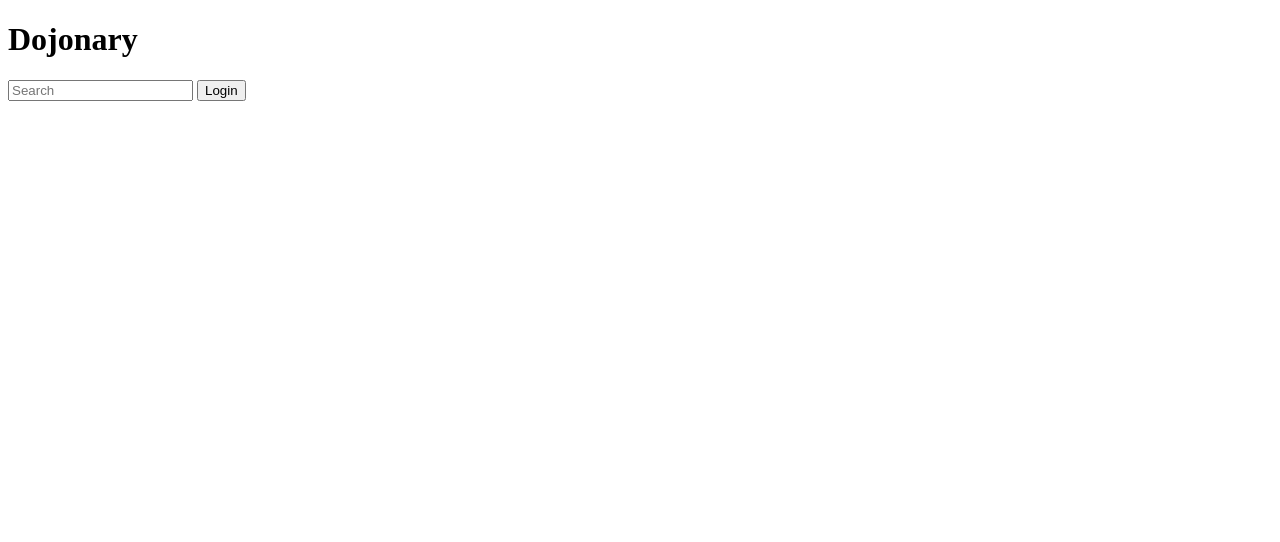
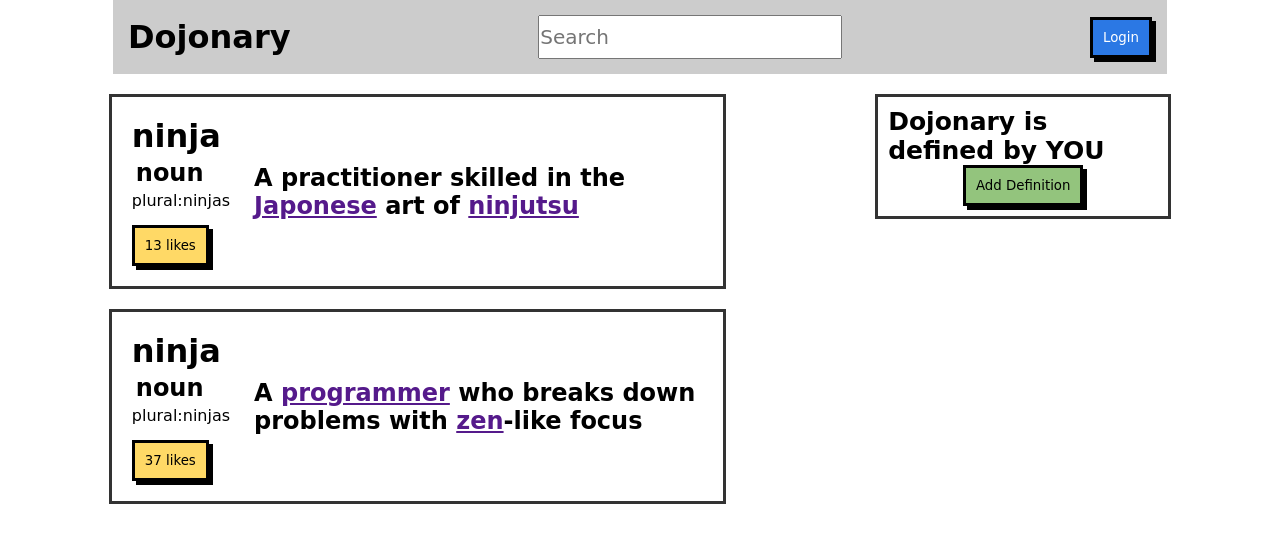
Before and after one commit to FabianCiceia/evento-onclick, a plain HTML site: page index.html in a window 1280 px wide. Drawn offline with Linux system fonts and the light colour scheme.

Commit message:
creation of the js and correct styling of the buttons

```diff
--- a/index.html
+++ b/index.html
@@ -10,11 +10,42 @@
 <body>
     <div class="nav">
         <h1>Dojonary</h1>
-        <input type="text" placeholder="Search">
-        <button>Login</button>
+        <input type="text" placeholder="Search" class="nav-search">
+        <button class="btn" onclick="register(this)">Login</button>
     </div>
     <div class="content">
+        <div class="mainbar">
+            <div class="publication">
+                <div>
+                    <h1>ninja</h1>
+                    <h2>noun</h2>
+                    <p>plural:ninjas</p>
+                    <button class="button-like" onclick="like()">13 likes</button>
+                </div>
+                <div>
+                    <h2>A practitioner skilled in the
+                        <a href="">Japonese</a> art of <a href="">ninjutsu</a></h2>
+                </div>
+            </div>
 
+            <div class="publication">
+                <div>
+                    <h1>ninja</h1>
+                    <h2>noun</h2>
+                    <p>plural:ninjas</p>
+                    <button class="button-like" onclick="like()">37 likes</button>
+                </div>
+                <div>
+                    <h2>A <a href="">programmer</a> who breaks down problems with <a href="">zen</a>-like focus</h2>
+                </div>
+            </div>
+        </div>
+        <div class="sidebar">
+            <div class="dojonary">
+                <h1 class="dojonary-h1">Dojonary is defined by YOU</h1>
+                <button class="dojonary-button" onclick="remove(this)">Add Definition</button>
+            </div>
+        </div>
     </div>
 </body>
 </html>
--- a/script.js
+++ b/script.js
@@ -0,0 +1,12 @@
+
+
+function register(element){
+    element.innerText = "Logout"
+}
+function remove(element){
+    element.remove();
+}
+
+function like(){
+    alert("Ninja was liked")
+}
--- a/style.css
+++ b/style.css
@@ -1,7 +1,103 @@
-.account{
+*{
+    padding: 0;
+    margin: 0;
+    font-family: cursive;
+}
+body{
+    display: flex;
+    justify-content: center;
+    flex-direction: column;
+    align-items: center;
+    vertical-align: top;
+}
+.nav{
+    display: flex;
+    align-items: center;
+    justify-content: space-between;
+    background-color: #CCCCCC;
+    color: #000;
+    font-family: 'Roboto', sans-serif;
+    padding: 15px;
+    width: 80%;
+}
+
+.nav-title{
+    padding: 0px 10px;
+}
+.nav-search{
+    width: 300px;
+    height: 40px;
+    font-size: 20px;
+}
+.btn{
     padding: 10px;
     background-color: #2B78E4;
     color: #fff;
     border: solid #000;
     box-shadow: 4px 4px  #000;
 }
+
+
+.content{
+    display: flex;
+    width: 83%;
+
+}
+.mainbar{
+    flex: 3;
+}
+.sidebar{
+    flex: 2;
+    display: flex;
+    align-items: flex-start;
+    justify-content: flex-end;
+}
+
+/**** Estilo de la publicacion ****/
+.publication{
+    border: solid #333333;
+    padding: 10px;
+    margin-top: 20px;
+    margin-right: 20px;
+    display: flex;
+    align-items: center;
+    vertical-align: top;
+
+}
+.publication div{
+    margin: 10px;
+}
+.publication div h2{
+    padding: 4px;
+}
+.button-like{
+    margin-top: 15px;
+    padding: 10px;
+    background-color: #FFD966;
+    border: solid #000;
+    box-shadow: 4px 4px  #000;
+}
+
+
+/**** Estilo del sideabr ****/
+.dojonary{
+    border: solid #333333;
+    padding: 10px;
+    margin-top: 20px;
+    margin-left: 30px;
+    display: flex;
+    max-width: 270px;
+    flex-direction: column;
+    align-items: center;
+    vertical-align: top;
+}
+.dojonary-h1{
+    font-size: 25px;
+
+}
+.dojonary-button{
+    padding: 10px;
+    background-color: #93C47D;
+    border: solid #000;
+    box-shadow: 4px 4px  #000;
+}
```
